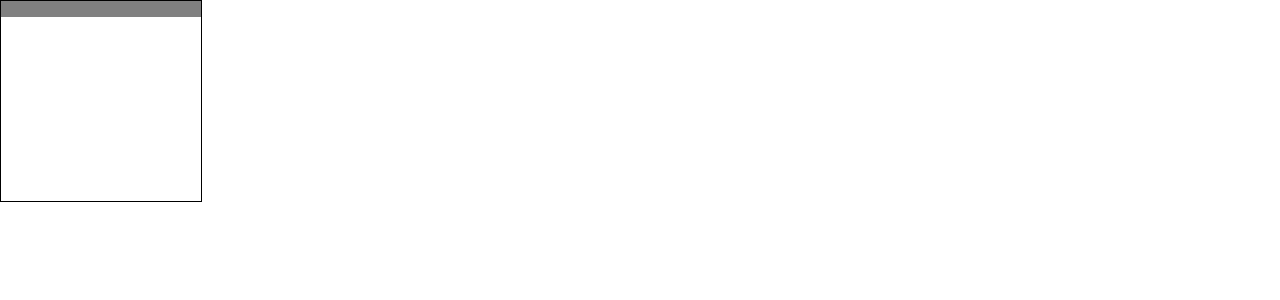
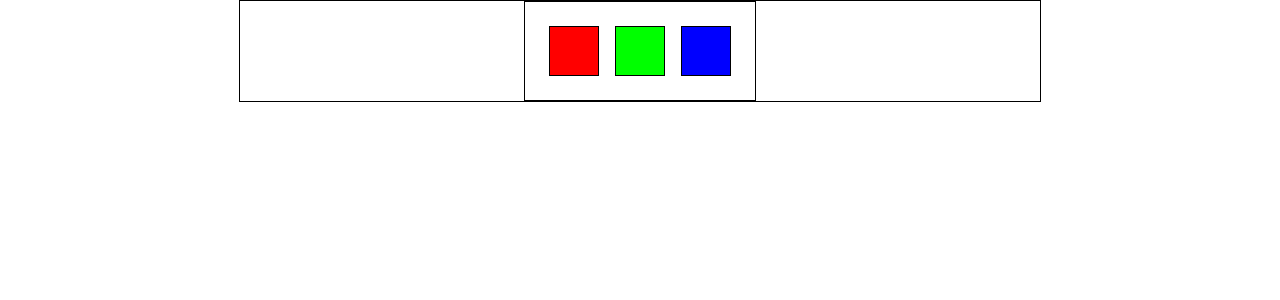
Before and after one commit to magnus-schj/code-breaker, a React (Vite) app: page / in a window 1280 px wide. Shown: the top 300 px of the page. Built offline with nearby package versions, Linux system fonts and the light colour scheme.

Commit message:
peg logic moved to new component, pegs styled

```diff
--- a/src/App.css
+++ b/src/App.css
@@ -1,5 +1,15 @@
-.droppable {
-  height: 50px;
-  width: 50px;
-  background: "grey";
+.game {
+  border: 1px solid black;
+  width: clamp(30vw, 50rem, 90vw);
+  margin: auto;
+  display: flex;
+  flex-direction: column;
+  align-items: center;
+  justify-content: center;
 }
+
+.pickable-pegs {
+  display: flex;
+  border: 1px solid black;
+  padding: 1rem;
+}
--- /dev/null
+++ b/src/components/ColourContainer.component.tsx
@@ -0,0 +1,52 @@
+import React, { FC } from "react";
+import { Draggable, Droppable } from "react-beautiful-dnd";
+import { Colour } from "../interfaces";
+
+interface Props {
+  id: string;
+  colour: Colour;
+}
+
+const ColourContainer: FC<Props> = ({ id, colour }) => {
+  return (
+    <div
+      key={id}
+      style={{
+        height: "3rem",
+        width: "3rem",
+        border: "1px solid black",
+        padding: 0,
+        margin: "0.5rem",
+      }}
+    >
+      <Droppable droppableId={id} key={id}>
+        {(provided, snapshot) => {
+          return (
+            <div key={id} ref={provided.innerRef} style={{ height: "100%" }}>
+              <Draggable key={id} draggableId={id} index={0}>
+                {(provided, snapshot) => {
+                  return (
+                    <div
+                      ref={provided.innerRef}
+                      {...provided.draggableProps}
+                      {...provided.dragHandleProps}
+                      style={{
+                        userSelect: "none",
+                        height: "100%",
+                        background: colour.hex,
+                        ...provided.draggableProps.style,
+                      }}
+                    ></div>
+                  );
+                }}
+              </Draggable>
+              {provided.placeholder}
+            </div>
+          );
+        }}
+      </Droppable>
+    </div>
+  );
+};
+
+export default ColourContainer;
--- a/src/components/Game.component.tsx
+++ b/src/components/Game.component.tsx
@@ -5,9 +5,12 @@ import {
   Droppable,
   DropResult,
 } from "react-beautiful-dnd";
+import ColourContainer from "./ColourContainer.component";
 const Game: FC = () => {
   const initialState = {
-    red: { id: "red", colour: "#ff0000" },
+    red: { id: "red", hex: "#ff0000" },
+    green: { id: "green", hex: "#00ff00" },
+    blue: { id: "blue", hex: "#0000ff" },
   };
 
   const [colours, setColours] = useState(initialState);
@@ -15,45 +18,11 @@ const Game: FC = () => {
   return (
     <div className="game">
       <DragDropContext onDragEnd={(result) => console.log("result:", result)}>
-        {Object.entries(colours).map(([id, colour]) => {
-          return (
-            <div
-              key={id}
-              style={{
-                height: "200px",
-                width: "200px",
-                border: "1px solid black",
-              }}
-            >
-              <Droppable droppableId={id} key={id}>
-                {(provided, snapshot) => {
-                  return (
-                    <div key={id} ref={provided.innerRef}>
-                      <Draggable key={id} draggableId={id} index={0}>
-                        {(provided, snapshot) => {
-                          return (
-                            <div
-                              ref={provided.innerRef}
-                              {...provided.draggableProps}
-                              {...provided.dragHandleProps}
-                              style={{
-                                userSelect: "none",
-                                padding: 8,
-                                background: "grey",
-                                ...provided.draggableProps.style,
-                              }}
-                            ></div>
-                          );
-                        }}
-                      </Draggable>
-                      {provided.placeholder}
-                    </div>
-                  );
-                }}
-              </Droppable>
-            </div>
-          );
-        })}
+        <div className="pickable-pegs">
+          {Object.entries(colours).map(([id, colour]) => {
+            return <ColourContainer id={id} colour={colour} key={id} />;
+          })}
+        </div>
       </DragDropContext>
     </div>
   );
--- a/src/drag-data.tsx
+++ b/src/drag-data.tsx
@@ -9,5 +9,5 @@ export const COLOUR_DATA = {
       colourId: "red",
     },
   },
-  containerOrder: ["red"],
+  containerOrder: ["red", "green", "blue"],
 };
--- a/src/interfaces.ts
+++ b/src/interfaces.ts
@@ -1,4 +1,4 @@
 export interface Colour {
   id: string;
-  colour: string;
+  hex: string;
 }
```
